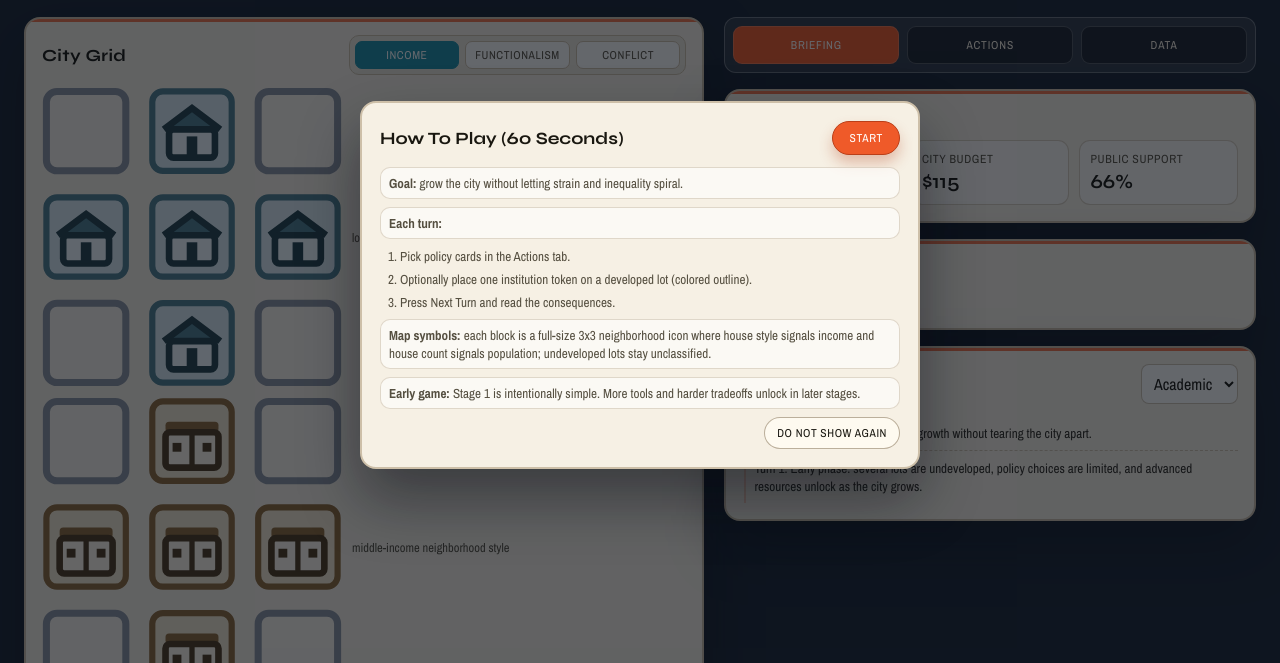
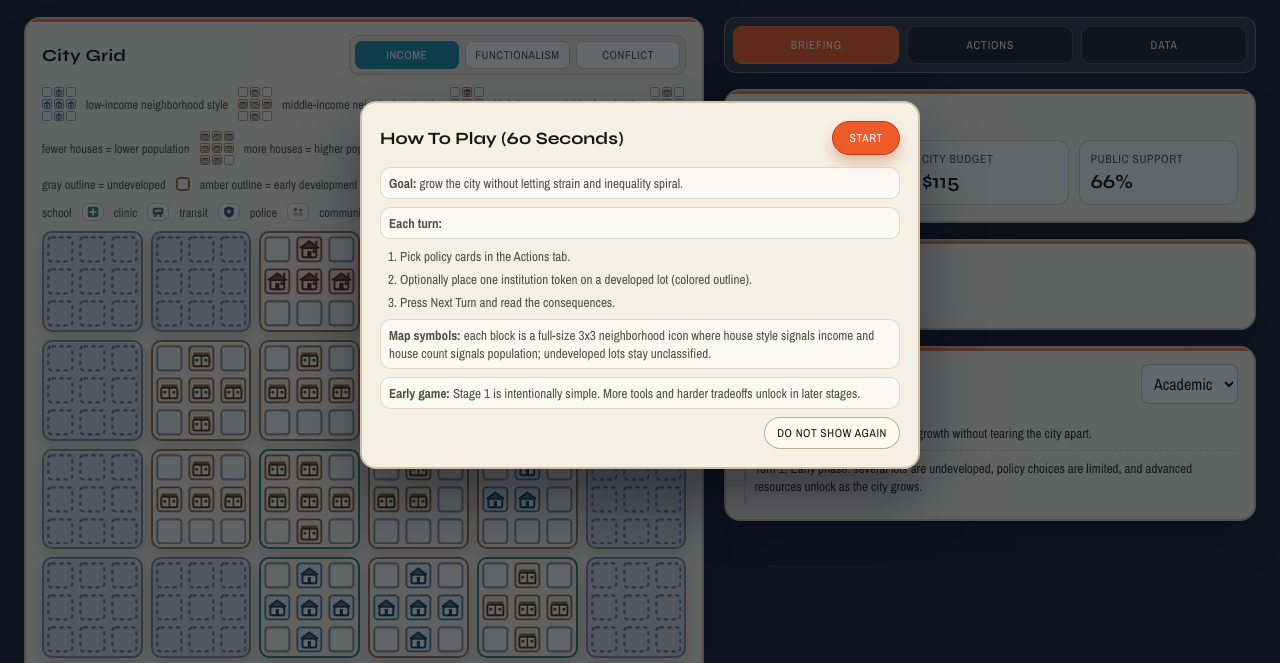
Before and after one commit to nealcaren/fairview, a website with bundled scripts: page index.html in a window 1280 px wide. Shown: the part 115-778 px from the top of the page. Built offline with nearby package versions, Linux system fonts and the light colour scheme.

Commit message:
Fix legend icon sizing scope

```diff
--- a/styles.css
+++ b/styles.css
@@ -377,8 +377,10 @@ textarea {
   display: inline-flex;
   align-items: center;
   justify-content: center;
-  min-width: 34px;
-  min-height: 34px;
+  width: 34px;
+  height: 34px;
+  flex: 0 0 34px;
+  overflow: hidden;
 }
 
 .legend-token {
@@ -580,10 +582,15 @@ textarea {
   min-height: 15px;
 }
 
-.tile .neighborhood svg,
-.legend-icon svg {
+.tile .neighborhood svg {
   width: 100%;
   height: 100%;
+  display: block;
+}
+
+.legend-icon svg {
+  width: 34px;
+  height: 34px;
   display: block;
 }
 
```
